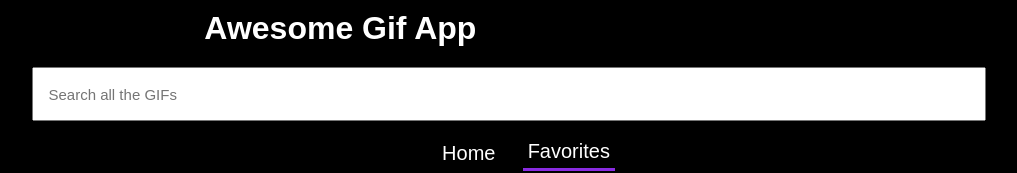
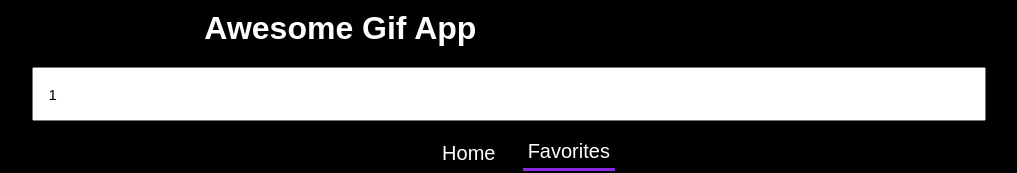
Before and after one commit to wizelineacademy/react-series-challenge, a React (Create React App) app: page /favorites/search/1 in a window 1280 px wide. Shown: the top 173 px of the page, without its empty margins (114-1131 px from the left). Built offline with nearby package versions, Linux system fonts and the light colour scheme.

Commit message:
Check redirects and action dispatchs

```diff
--- a/src/components/GifList/index.js
+++ b/src/components/GifList/index.js
@@ -10,8 +10,17 @@ import SearchBar from '../SearchBar'
 class GifList extends Component {
 
   componentWillMount() {
+    const { location, match, gifs } = this.props
+    const isSearchApi = location.pathname.split('/')[1] === 'search';
+    const isSearchFavs = location.pathname.split('/')[2] ==='search'
     if (this.props.requestGifs){
       this.props.requestGifs()
+    }
+    if (isSearchApi && gifs.length === 0) {
+      this.props.searchGifs(match.params.term)
+    }
+    if (isSearchFavs && gifs.length === 0) {
+      this.props.searchFavs(match.params.term)
     }
   }
 
@@ -44,7 +53,7 @@ class GifList extends Component {
     const fav = location.pathname.split('/')[1];
     return(
       <GifWrapper>
-        <SearchBar searchGifs={(fav !== 'favorites') ? this.props.searchGifs : null}/>
+        <SearchBar searchGifs={(fav !== 'favorites') ? this.props.searchGifs : this.props.searchFavs}/>
         <Menu location={this.props.location.pathname} />
         {this.renderGifsIfExist()}
       </GifWrapper>
--- a/src/components/SearchBar/index.js
+++ b/src/components/SearchBar/index.js
@@ -9,14 +9,19 @@ class SearchBar extends Component {
   constructor(props) {
     super(props)
     this.state = {
-      query:''
+      query: this.props.match.params.term || ''
     }
   }
 
   onSubmit (event) {
-  event.preventDefault();
-  this.props.searchGifs(this.state.query)
-  this.props.history.push(`/search/${this.state.query}`)
+    event.preventDefault();
+    const isFavorite = this.props.location.pathname.split('/')[1] === 'favorites';
+    this.props.searchGifs(this.state.query)
+    if(isFavorite) {
+      this.props.history.push(`/favorites/search/${this.state.query}`)
+    } else {
+      this.props.history.push(`/search/${this.state.query}`)
+    }
   }
 
   render() {
```
